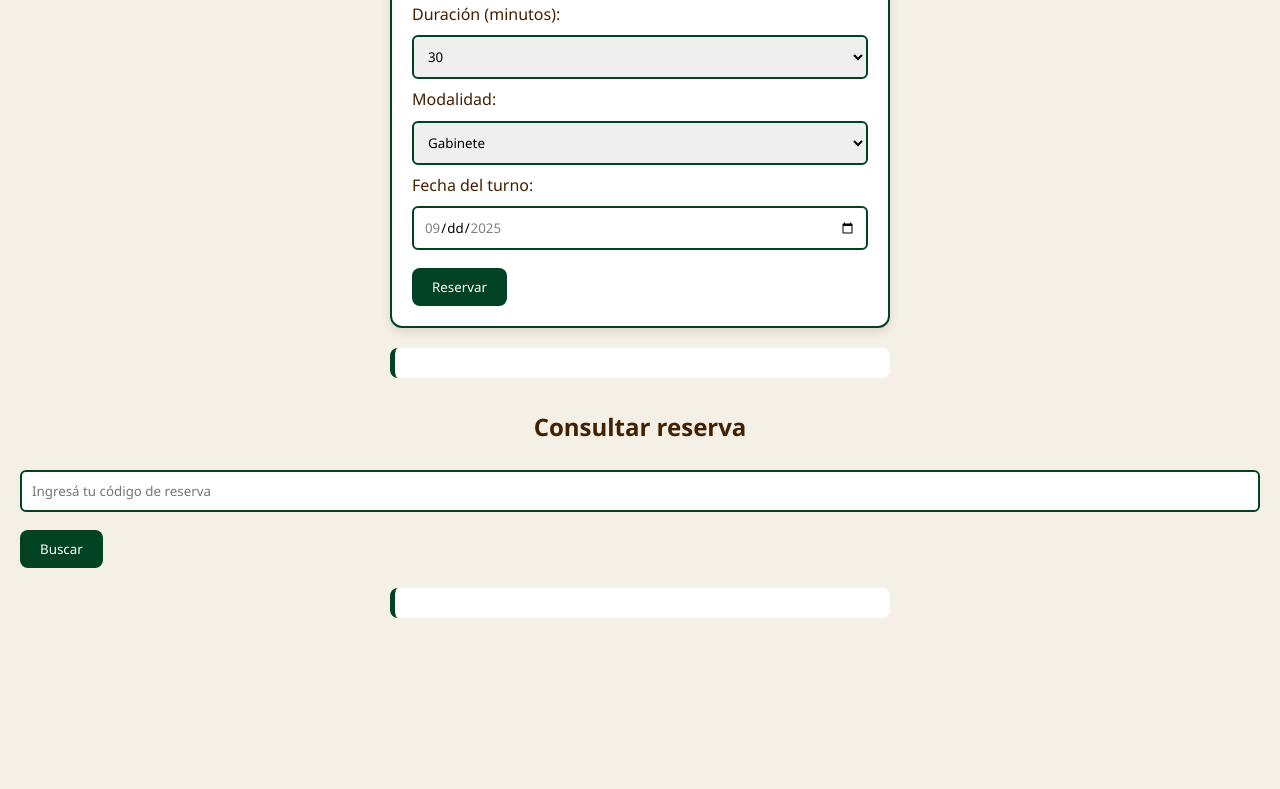
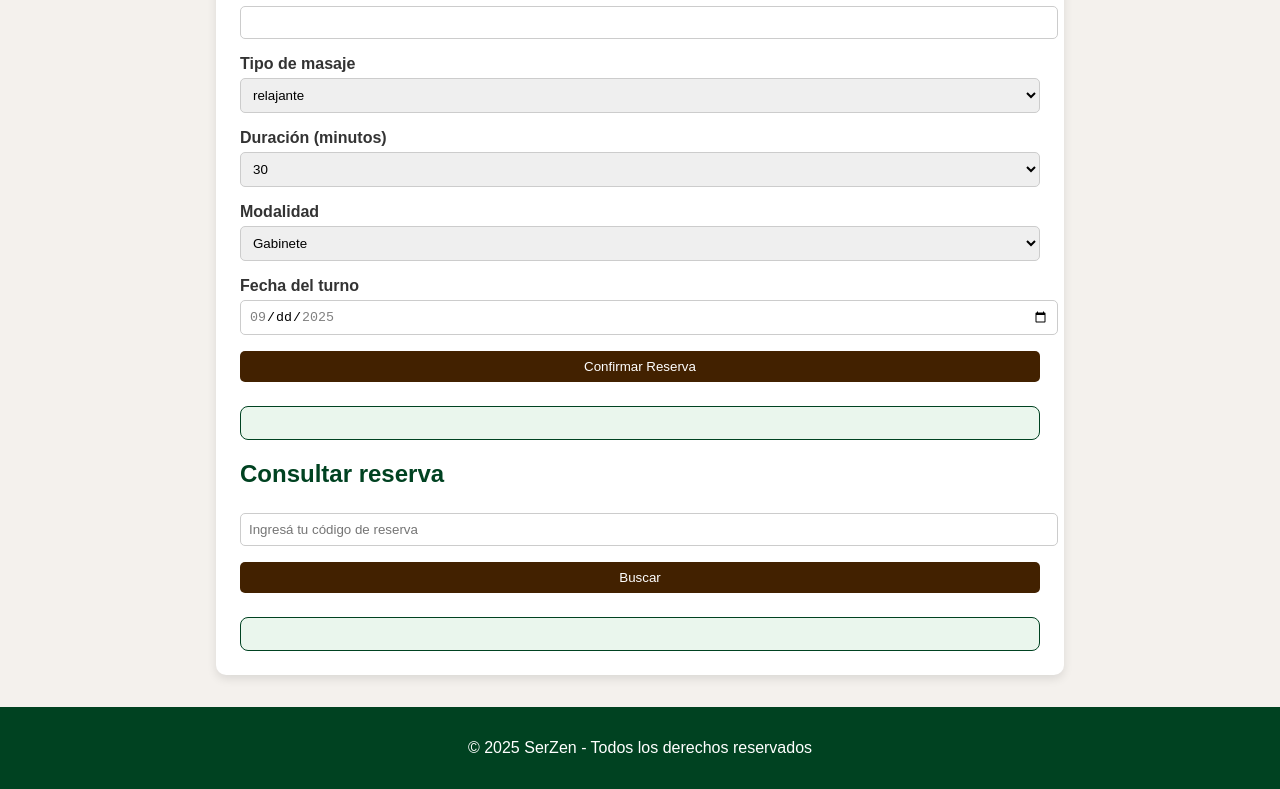
Before and after one commit to SergioNarvaja/JavaScript-73500, a plain HTML site: page index.html in a window 1280 px wide. Shown: the part 286-1075 px from the top of the page. Before the commit the page ends 924 px from the top, so only its background shows below. Drawn offline with nearby package versions, Linux system fonts and the light colour scheme.

Commit message:
entrega final

```diff
--- /dev/null
+++ b/data/servicios.json
@@ -0,0 +1,5 @@
+[
+{ "tipo": "relajante", "precioPorMinuto": 500 },
+{ "tipo": "descontracturante", "precioPorMinuto": 600 },
+{ "tipo": "personalizado", "precioPorMinuto": 700 }
+]
--- a/index.html
+++ b/index.html
@@ -1,51 +1,75 @@
 <!DOCTYPE html>
-<html lang="en">
+<html lang="es">
   <head>
-<meta charset="UTF-8">
-<meta name="viewport" content="width=device-width, initial-scale=1.0">
-<title>Simulador SerZen</title>
-<link rel="stylesheet" href="style.css">
+    <meta charset="UTF-8" />
+    <meta name="viewport" content="width=device-width, initial-scale=1.0" />
+    <title>Simulador de Turno SerZen</title>
+    <link rel="stylesheet" href="./style.css" />
+    <!-- Axios CDN -->
+    <script src="https://cdn.jsdelivr.net/npm/axios/dist/axios.min.js"></script>
   </head>
   <body>
+    <header>
+      <h1>Simulador de Turno Inteligente - SerZen</h1>
+    </header>
+
     <main>
-    <h1>Simulador de Turno SerZen</h1>
+      <p>
+        Este simulador permite reservar un turno de masaje personalizado,
+        eligiendo tipo, duración, modalidad y fecha.
+      </p>
+
+      <section class="form-section">
+        <h2>Reservar un turno</h2>
         <form id="formReserva">
-      <label for="nombre">Nombre:</label>
-      <input type="text" id="nombre" required>
+          <label for="nombre">Nombre</label>
+          <input type="text" id="nombre" required />
 
-      <label for="tipo">Tipo de masaje:</label>
+          <label for="tipo">Tipo de masaje</label>
           <select id="tipo" required>
-        <option value="relajante">Relajante</option>
-        <option value="descontracturante">Descontracturante</option>
-        <option value="personalizado">Personalizado</option>
+            <option value="relajante">relajante</option>
+            <option value="descontracturante">descontracturante</option>
+            <option value="personalizado">personalizado</option>
           </select>
 
-      <label for="duracion">Duración (minutos):</label>
+          <label for="duracion">Duración (minutos)</label>
           <select id="duracion" required>
             <option value="30">30</option>
             <option value="60">60</option>
             <option value="90">90</option>
           </select>
 
-      <label for="modalidad">Modalidad:</label>
+          <label for="modalidad">Modalidad</label>
           <select id="modalidad" required>
-        <option value="gabinete">Gabinete</option>
-        <option value="domicilio">Domicilio</option>
+            <option value="Gabinete">Gabinete</option>
+            <option value="Domicilio">Domicilio</option>
           </select>
 
-      <label for="fecha">Fecha del turno:</label>
-      <input type="date" id="fecha" required>
+          <label for="fecha">Fecha del turno</label>
+          <input type="date" id="fecha" required />
 
-      <button type="submit">Reservar</button>
+          <button type="submit">Confirmar Reserva</button>
         </form>
 
         <div id="resumenReserva"></div>
+      </section>
 
+      <section class="consulta-section">
         <h2>Consultar reserva</h2>
-    <input type="text" id="codigoReserva" placeholder="Ingresá tu código de reserva">
-    <button onclick="consultarReserva()">Buscar</button>
+        <input
+          type="text"
+          id="codigoReserva"
+          placeholder="Ingresá tu código de reserva"
+        />
+        <button id="btnConsultar">Buscar</button>
         <div id="resultadoReserva"></div>
+      </section>
     </main>
-  <script src="main.js"></script>
+
+    <footer>
+      <p>© 2025 SerZen - Todos los derechos reservados</p>
+    </footer>
+
+    <script src="./main.js"></script>
   </body>
 </html>
--- a/main.js
+++ b/main.js
@@ -2,28 +2,49 @@ document.addEventListener("DOMContentLoaded", () => {
   const formReserva = document.getElementById("formReserva");
   const resumenReserva = document.getElementById("resumenReserva");
   const fechaInput = document.getElementById("fecha");
+  const btnConsultar = document.getElementById("btnConsultar");
+  const resultadoReserva = document.getElementById("resultadoReserva");
+
+  let servicios = [];
+
+  axios.get("./data/servicios.json")
+    .then(response => {
+      servicios = response.data;
+      const tipoSelect = document.getElementById("tipo");
+      servicios.forEach(servicio => {
+        const option = document.createElement("option");
+        option.value = servicio.tipo;
+        option.textContent = "Masaje " + servicio.tipo.charAt(0).toUpperCase() + servicio.tipo.slice(1);
+        tipoSelect.appendChild(option);
+      });
+    })
+    .catch(error => console.error("Error cargando JSON:", error));
 
   const hoy = new Date();
   const mañana = new Date(hoy);
   mañana.setDate(hoy.getDate() + 1);
+
   const maxDate = new Date(hoy);
   maxDate.setDate(hoy.getDate() + 10);
 
-    const formatoFecha = fecha => fecha.toISOString().split("T")[0];
+  const formatoFecha = (fecha) => fecha.toISOString().split("T")[0];
   fechaInput.min = formatoFecha(mañana);
   fechaInput.max = formatoFecha(maxDate);
 
-    function calcularPrecio(duracion, modalidad) {
-      duracion = parseInt(duracion);
-      let precio = 0;
+  function calcularPrecio(tipo, duracion, modalidad) {
+    const servicio = servicios.find(s => s.tipo === tipo);
+    if (!servicio) return 0;
 
-      if (duracion === 30) precio = 15000;
-      if (duracion === 60) precio = 30000;
-      if (duracion === 90) precio = 45000 * 0.9;
+    let precioBase = servicio.precioPorMinuto * parseInt(duracion);
 
-      if (duracion === 30 && modalidad.toLowerCase() === "domicilio") precio += 2000;
+    if (duracion == 90) {
+      precioBase *= 0.9;
+    }
+    if (duracion == 30 && modalidad === "Domicilio") {
+      precioBase += 2000;
+    }
 
-      return precio;
+    return precioBase;
   }
 
   formReserva.addEventListener("submit", e => {
@@ -35,7 +56,7 @@ document.addEventListener("DOMContentLoaded", () => {
     const modalidad = document.getElementById("modalidad").value;
     const fecha = document.getElementById("fecha").value;
 
-      const precioFinal = calcularPrecio(duracion, modalidad);
+    const precioFinal = calcularPrecio(tipo, duracion, modalidad);
     const codigoReserva = Math.floor(Math.random() * 100000);
 
     const reserva = { codigo: codigoReserva, nombre, tipo, duracion, modalidad, fecha, precio: precioFinal };
@@ -48,7 +69,7 @@ document.addEventListener("DOMContentLoaded", () => {
       <h3>✅ Reserva confirmada</h3>
       <p><strong>Código:</strong> ${codigoReserva}</p>
       <p><strong>Nombre:</strong> ${nombre}</p>
-        <p><strong>Tipo:</strong> ${tipo}</p>
+      <p><strong>Tipo:</strong> Masaje ${tipo}</p>
       <p><strong>Duración:</strong> ${duracion} minutos</p>
       <p><strong>Modalidad:</strong> ${modalidad}</p>
       <p><strong>Fecha:</strong> ${fecha}</p>
@@ -57,25 +78,24 @@ document.addEventListener("DOMContentLoaded", () => {
 
     formReserva.reset();
   });
-  });
 
-  function consultarReserva() {
+  btnConsultar.addEventListener("click", () => {
     const codigo = document.getElementById("codigoReserva").value;
     const reservas = JSON.parse(localStorage.getItem("reservas")) || [];
     const reserva = reservas.find(r => r.codigo == codigo);
 
-    const resultado = document.getElementById("resultadoReserva");
     if (reserva) {
-      resultado.innerHTML = `
+      resultadoReserva.innerHTML = `
         <h3>🔎 Reserva encontrada</h3>
         <p><strong>Nombre:</strong> ${reserva.nombre}</p>
-        <p><strong>Tipo:</strong> ${reserva.tipo}</p>
+        <p><strong>Tipo:</strong> Masaje ${reserva.tipo}</p>
         <p><strong>Duración:</strong> ${reserva.duracion} minutos</p>
         <p><strong>Modalidad:</strong> ${reserva.modalidad}</p>
         <p><strong>Fecha:</strong> ${reserva.fecha}</p>
         <p><strong>Precio:</strong> $${reserva.precio}</p>
       `;
     } else {
-      resultado.innerHTML = `<p style="color:red;">❌ No se encontró ninguna reserva con ese código.</p>`;
+      resultadoReserva.innerHTML = `<p style="color:red;">❌ No se encontró ninguna reserva con ese código.</p>`;
     }
-  }
+  });
+});
--- a/style.css
+++ b/style.css
@@ -1,105 +1,74 @@
-:root {
-  --verde: #004221;
-  --marron: #422100;
-  --beige: #f5f0e6;
-  --blanco: #ffffff;
+body {
+  font-family: Arial, sans-serif;
+  background: #f4f1ed;
+  color: #333;
+  margin: 0;
+  padding: 0;
 }
 
-* {
-  margin: 0;
-  padding: 0;
-  box-sizing: border-box;
-  font-family: "Segoe UI", Tahoma, Geneva, Verdana, sans-serif;
+header {
+  background-color: #004221;
+  color: #fff;
+  text-align: center;
+  padding: 1rem;
 }
 
-body {
-  background: var(--beige);
-  color: var(--marron);
-  line-height: 1.6;
-  padding: 20px;
+main {
+  max-width: 800px;
+  margin: 2rem auto;
+  padding: 1.5rem;
+  background: #fff;
+  border-radius: 10px;
+  box-shadow: 0 4px 10px rgba(0, 0, 0, 0.1);
 }
 
 h1,
-h2,
-h3 {
-  text-align: center;
-  margin-bottom: 15px;
+h2 {
+  color: #004221;
 }
 
-h1 {
-  color: var(--verde);
-  font-size: 2.2rem;
+label {
+  display: block;
+  margin-top: 1rem;
+  font-weight: bold;
 }
 
-h2 {
-  color: var(--marron);
-  margin-top: 30px;
+input,
+select,
+button {
+  width: 100%;
+  padding: 0.5rem;
+  margin-top: 0.3rem;
+  border-radius: 5px;
+  border: 1px solid #ccc;
 }
 
 button {
-  background: var(--verde);
-  color: var(--blanco);
+  background-color: #422100;
+  color: #fff;
   border: none;
-  padding: 10px 20px;
-  margin-top: 10px;
-  border-radius: 8px;
+  margin-top: 1rem;
   cursor: pointer;
-  transition: all 0.3s ease;
+  transition: background 0.3s;
 }
 
 button:hover {
-  background: var(--marron);
-  transform: scale(1.05);
-}
-
-input,
-select {
-  width: 100%;
-  padding: 10px;
-  margin: 8px 0;
-  border: 2px solid var(--verde);
-  border-radius: 6px;
-  outline: none;
-  transition: border 0.3s;
-}
-
-input:focus,
-select:focus {
-  border: 2px solid var(--marron);
-}
-
-form {
-  background: var(--blanco);
-  border: 2px solid var(--verde);
-  padding: 20px;
-  border-radius: 12px;
-  max-width: 500px;
-  margin: 20px auto;
-  box-shadow: 0 4px 10px rgba(0, 0, 0, 0.1);
+  background-color: #6a3a00;
 }
 
 #resumenReserva,
 #resultadoReserva {
-  background: var(--blanco);
-  border-left: 5px solid var(--verde);
-  padding: 15px;
-  margin-top: 20px;
+  margin-top: 1.5rem;
+  padding: 1rem;
   border-radius: 8px;
-  max-width: 500px;
-  margin-left: auto;
-  margin-right: auto;
-}
-
-#resumenReserva h3,
-#resultadoReserva h3 {
-  color: var(--verde);
+  background: #eaf6ed;
+  border: 1px solid #004221;
 }
 
 footer {
+  background: #004221;
+  color: #fff;
   text-align: center;
-  margin-top: 40px;
-  padding: 15px;
-  color: var(--blanco);
-  background: var(--verde);
-  border-radius: 10px;
+  padding: 1rem;
+  margin-top: 2rem;
 }
```
Lines whose indentation alone changed are shown as unchanged.
